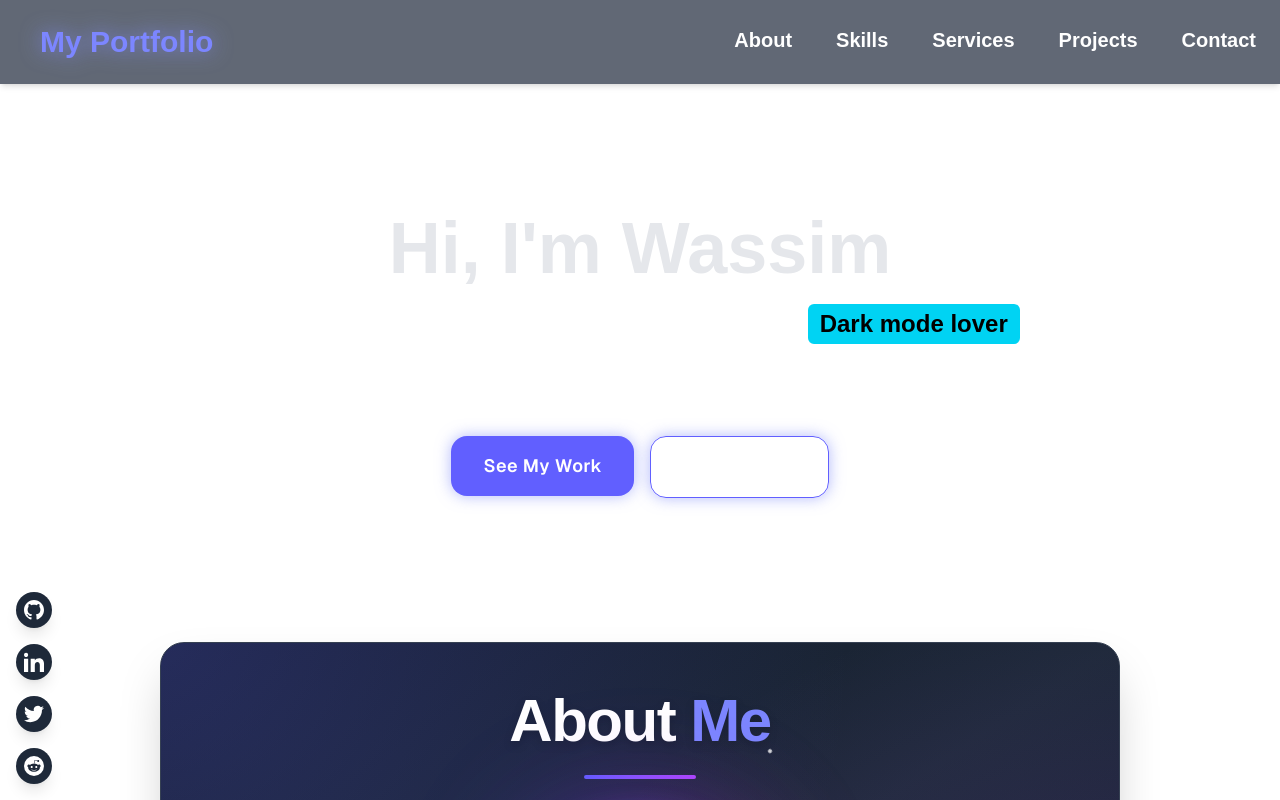
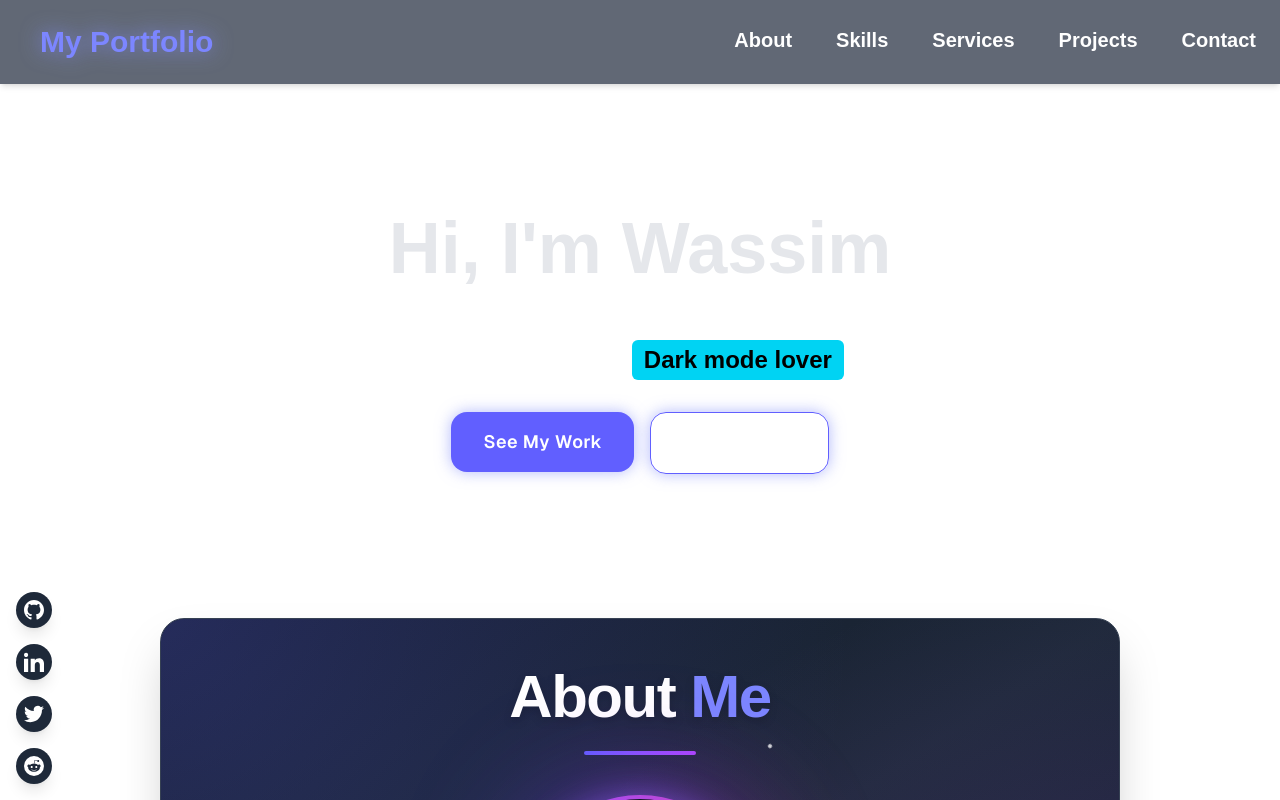
Before and after one commit to wassimben2/Myportfolio, a Next.js app: page / in a window 1280 px wide. Shown: the top 800 px of the page. Built offline with nearby package versions, Linux system fonts and the light colour scheme.

Commit message:
Fix RotatingText centrage - supprimé absolute positioning

```diff
--- a/src/app/components/RotatingText.tsx
+++ b/src/app/components/RotatingText.tsx
@@ -6,12 +6,14 @@ interface Props {
   staticText: string;
   rotatingWords: string[];
   interval?: number;
+  centered?: boolean; // Nouvelle prop pour choisir le style
 }
 
 export default function RotatingText({
   staticText,
   rotatingWords,
   interval = 2000,
+  centered = false,
 }: Props) {
   const [index, setIndex] = useState(0);
 
@@ -23,8 +25,13 @@ export default function RotatingText({
     return () => clearInterval(id);
   }, [rotatingWords, interval]);
 
+  // Style conditionnel basé sur la prop centered
+  const containerClass = centered
+    ? "flex items-center justify-center text-xl md:text-2xl font-light text-white"
+    : "flex items-center text-xl md:text-2xl font-light text-white whitespace-nowrap absolute left-153 top-55";
+
   return (
-    <div className="flex items-center text-xl md:text-2xl font-light text-white whitespace-nowrap absolute left-153 top-55">
+    <div className={containerClass}>
       <span className="inline-flex items-center">{staticText}</span>
       <span className="bg-cyan-400 text-black px-3 py-1 rounded-md transition-all duration-500 inline-flex items-center ml-2 font-semibold">
         {rotatingWords[index]}
--- a/src/app/page.tsx
+++ b/src/app/page.tsx
@@ -112,12 +112,13 @@ export default function Home() {
   Hi, I&apos;m Wassim
 </h1>
 
-{/* Texte repositionné ici - VRAIMENT bien centré maintenant */}
-<div className="flex justify-center items-center w-full my-16">
+{/* Texte repositionné ici - avec prop centered */}
+<div className="my-8">
   <RotatingText
     staticText="A Web developer,"
     rotatingWords={["Dark mode lover", "Creative soul", "Pixel perfect", "Coffee lover"]}
     interval={1500}
+    centered={true}
   />
 </div>
 
```
